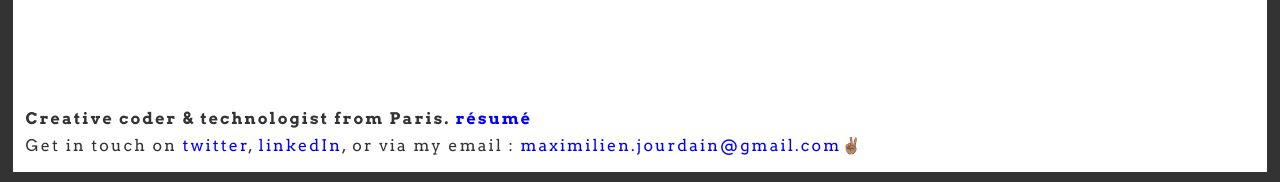
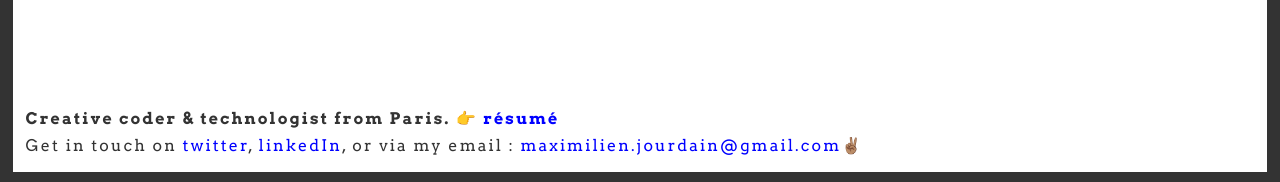
Before and after one commit to karolsenami/karolsenami.github.io, a Jekyll site: the page built from index.html, in a window 1280 px wide and 900 px high, scrolled down 5103 px. Shown: the part 715-897 px from the top of the window. Built offline with Jekyll 4.4.1, drawn with Linux system fonts in a browser that asks for light colours; a style sheet for code colours, icons or effects is not loaded.

Commit message:
Update footer.html

```diff
--- a/_includes/footer.html
+++ b/_includes/footer.html
@@ -1,5 +1,5 @@
 <div class="footer">
-    <div class="footer-description" target="_blank">{{ site.description }} <a href="assets/maximilienjourdain.pdf" target="_blank"> résumé</a></div>
+    <div class="footer-description" target="_blank">{{ site.description }} <a href="assets/maximilienjourdain.pdf" target="_blank"> 👉 résumé</a></div>
     <div class="footer-contact">Get in touch on <a href="https://twitter.com/{{ site.footer-links.twitter }}" class="footer-text">twitter</a>, <a href="https://www.linkedin.com/in/{{ site.footer-links.linkedin }}" target="_blank" class="footer-text">linkedIn</a>,
       or via my email : <a href="mailto:{{ site.footer-links.email }}" target="_blank">maximilien.jourdain@gmail.com</a>✌🏽</div>
     <!-- <div class="bottom-point">•</div> -->
```
